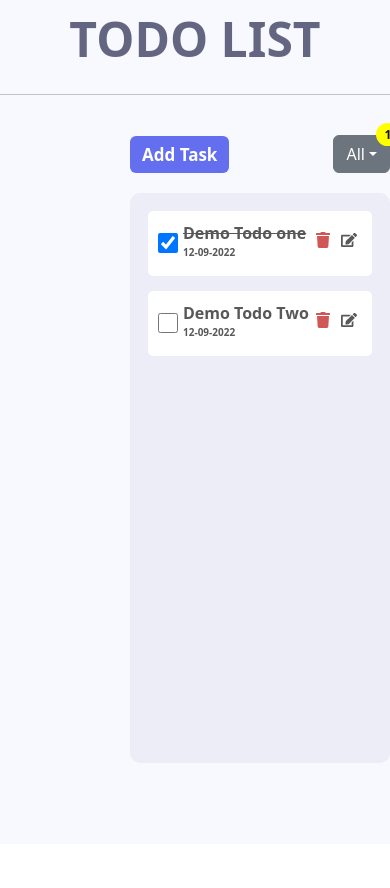
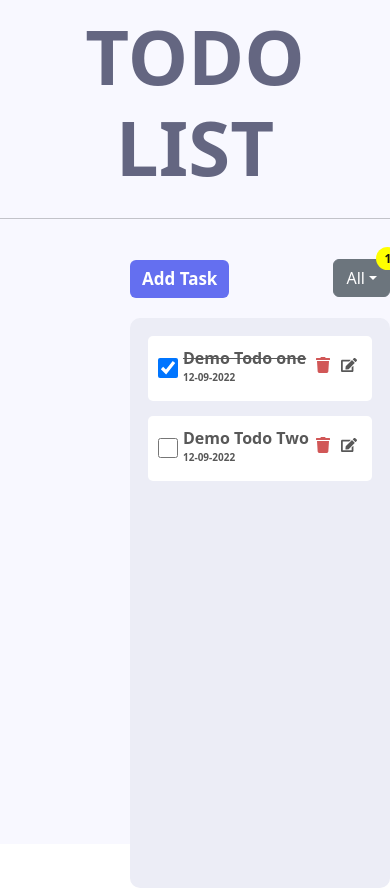
Before and after one commit to Anuragsingh9/react-todo_app, a React (Create React App) app: page / in a window 390 px wide. Shown: the top 888 px of the page. Before the commit the page ends 844 px from the top, so only its background shows below. Built offline with nearby package versions, Linux system fonts and the light colour scheme.

Commit message:
Minor changes for responsive ness

```diff
--- a/src/components/TodoApp/ItemsWrapper.js
+++ b/src/components/TodoApp/ItemsWrapper.js
@@ -39,7 +39,7 @@ const ItemsWrapper = (props) => {
     }
 
     return (
-        <div className='item-wrapper col-md-4 offset-4'>
+        <div className='item-wrapper col-sm-4 offset-4'>
             {todoList.length === 0 && <p className='no_todo'>No Todo Found</p>}
             {todoList && todoList.map((todoData) => (
                 <Item todoData={todoData} key={todoData.id} />
--- a/src/components/TodoApp/Todolist.js
+++ b/src/components/TodoApp/Todolist.js
@@ -153,7 +153,7 @@ const Todolist = (props) => {
             <h5>TODO LIST</h5>
         </div>
         <hr></hr>
-        <div className='todo-header col-md-4 offset-4'>
+        <div className='todo-header col-sm-4 offset-4'>
             <div className='header-part left-header'>
                 <>
                     <Button variant="primary add-task-btn" onClick={handleShow}>
--- a/src/components/TodoApp/todolist.css
+++ b/src/components/TodoApp/todolist.css
@@ -4,7 +4,7 @@
     padding-bottom: 30px;
 }
 .todo-title h5{
-    font-size: 3rem;
+    font-size: 9vh;
     font-weight: 700;
     text-align: center;
     padding: 10px;
@@ -14,9 +14,6 @@
     display: flex;
     flex-direction: row;
     justify-content: space-between;
-}
-.header-part{
-    /* border: 1px solid red; */
 }
 .add-task-btn{
     background-color: #646ff0 !important;
```
